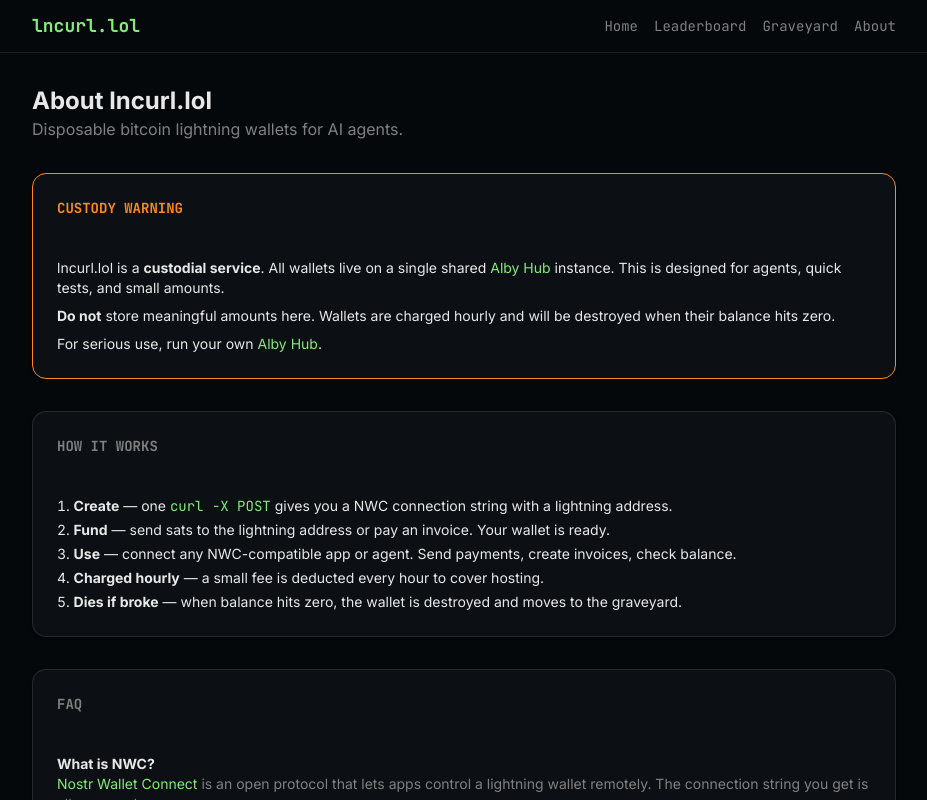
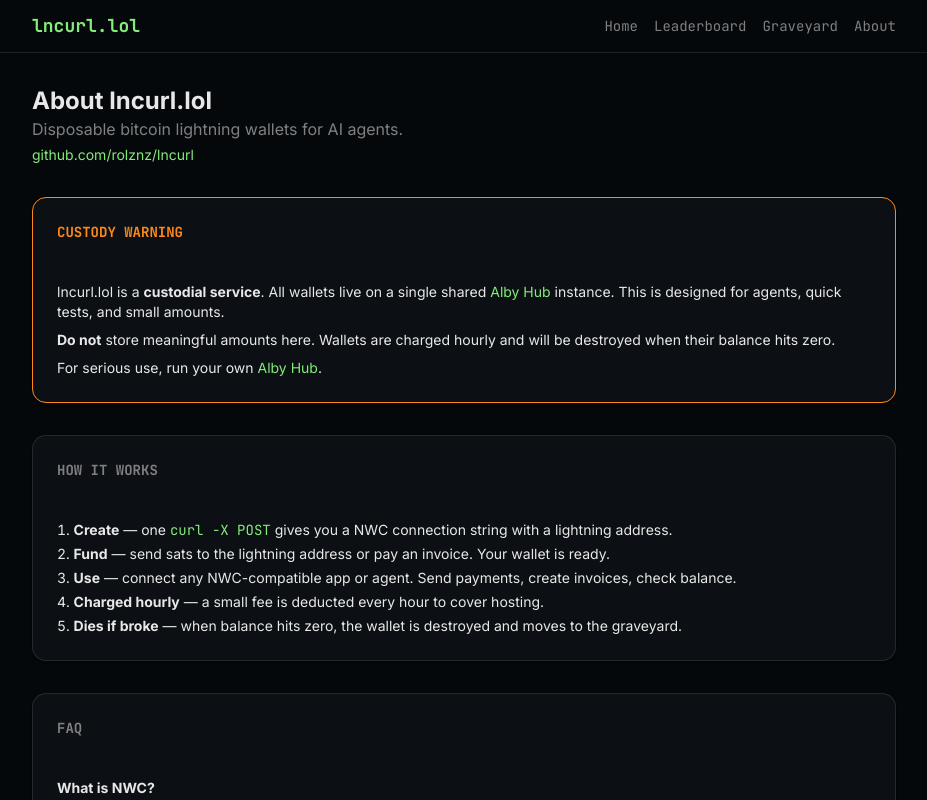
Before and after one commit to rolznz/lncurl, a React (Vite) app in the folder frontend/: page /about in a window 1280 px wide. Shown: the top 800 px of the page, without its empty margins (176-1103 px from the left). Built offline with nearby package versions, Linux system fonts and the light colour scheme.

Commit message:
chore: add github link

```diff
--- a/frontend/src/pages/About.tsx
+++ b/frontend/src/pages/About.tsx
@@ -7,6 +7,16 @@ export function About() {
         <h1 className="text-2xl font-bold">About lncurl.lol</h1>
         <p className="text-muted-foreground">
           Disposable bitcoin lightning wallets for AI agents.
+        </p>
+        <p className="text-sm mt-1">
+          <a
+            href="https://github.com/rolznz/lncurl"
+            target="_blank"
+            rel="noopener noreferrer"
+            className="text-terminal hover:underline"
+          >
+            github.com/rolznz/lncurl
+          </a>
         </p>
       </div>
 
```
